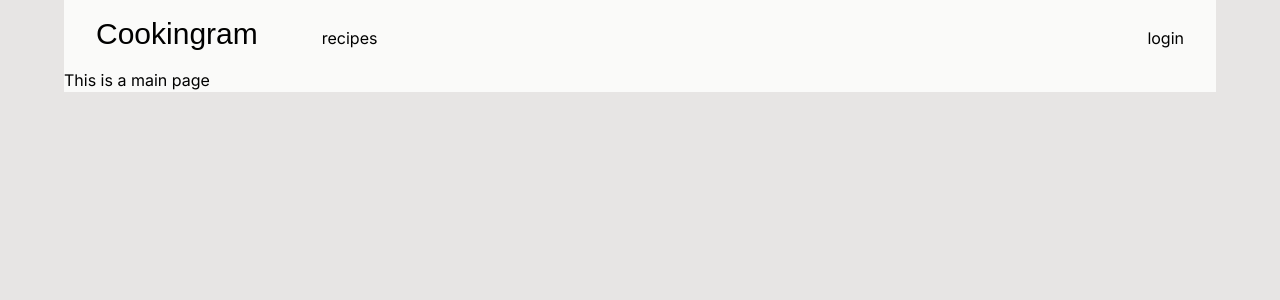
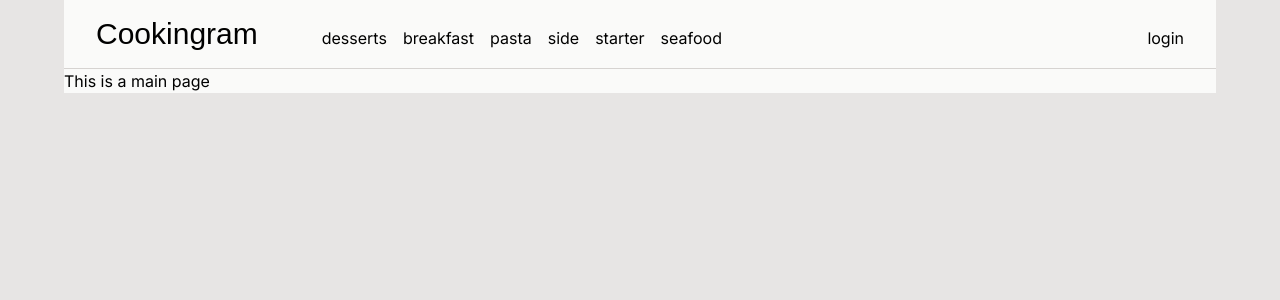
Before and after one commit to AlFerries/cookingram, a Next.js app: page / in a window 1280 px wide. Shown: the top 300 px of the page. Built offline with nearby package versions, Linux system fonts and the light colour scheme; a web font is replaced by a local one.

Commit message:
fixed 404 page, added categories

```diff
--- a/src/app/layout.js
+++ b/src/app/layout.js
@@ -19,6 +19,7 @@ export default function RootLayout({ children }) {
       >
         <Container>
           <Header />
+          <hr className="border-stone-300"/>
           {children}
           {/* <Footer /> */}
         </Container>
--- /dev/null
+++ b/src/app/not-found.js
@@ -0,0 +1,8 @@
+export default function NotFound() {
+  return (
+    <div className="flex flex-col items-center justify-center h-screen text-center bg-white text-gray-800 px-4">
+      <h1 className="text-6xl font-bold mb-4">404</h1>
+      <p className="text-xl mb-8">Page not found</p>
+    </div>
+  );
+}
--- a/src/app/recipe/[id]/page.js
+++ b/src/app/recipe/[id]/page.js
@@ -1,6 +1,7 @@
 import { parseMealDBRecipe, fetchMealBD } from "@/libs/mealDb";
 import Image from "next/image";
-import { notFound } from "next/navigation";
+import NotFound from "@/app/not-found";
+
 
 // TODO: bautify page, convert into recipe page
 
@@ -8,7 +9,7 @@ export default async function Home({ params }) {
 
   const { id } = await params;
   const { recipes : recipe, err } = await fetchMealBD(`${process.env.NEXT_PUBLIC_MDB_GET_RECIPE_ID}${id}`, parseMealDBRecipe);
-  if (err) return notFound();
+  if (err) return <NotFound />;
 
   const { name, category, region, instructions, image, source, ingredients } = recipe
 
--- a/src/app/recipes/page.js
+++ b/src/app/recipes/[type]/page.js
@@ -1,6 +1,6 @@
 import RecipeCard from "@/components/recipe_card";
 import { parseMealsList, fetchMealBD } from "@/libs/mealDb";
-import Link from "next/link";
+import NotFound from "@/app/not-found";
 
 // TODO: change URL to All recipes in .env
 // TODO: handle errors, check response is ok (??)
@@ -8,10 +8,12 @@ import Link from "next/link";
 // TODO: set timeout for fetching to show an error to user if tech is failed
 // TODO: beautify to make a list of recipe cards
 
-export default async function Home() {
+export default async function Home({ params }) {
 
-  const { recipes, err } = await fetchMealBD(process.env.NEXT_PUBLIC_MDB_GET_RECIPES, parseMealsList)
-  if (err) return;
+  const { type } = params
+
+  const { recipes, err } = await fetchMealBD(`${process.env.NEXT_PUBLIC_MDB_GET_RECIPES}${type}`, parseMealsList)
+  if (err) return <NotFound />;
 
   return(
     <>
--- a/src/components/header.js
+++ b/src/components/header.js
@@ -6,8 +6,13 @@ const lilyFont = Lily_Script_One({subsets:['latin'], weight:['400']});
 const Header = () => (
   <nav className="py-4 px-8 flex items-baseline relative">
     <h1 className={`${lilyFont.className} antialiased text-3xl font-extrabold pr-16`}><Link href="/">Cookingram</Link></h1>
-    <ul>
-      <li><Link href="/recipes">recipes</Link></li>
+    <ul className="flex gap-4">
+      <li><Link href="/recipes/dessert">desserts</Link></li>
+      <li><Link href="/recipes/breakfast">breakfast</Link></li>
+      <li><Link href="/recipes/pasta">pasta</Link></li>
+      <li><Link href="/recipes/side">side</Link></li>
+      <li><Link href="/recipes/starter">starter</Link></li>
+      <li><Link href="/recipes/seafood">seafood</Link></li>
     </ul>
     <button className="ml-auto"><Link href="/login">login</Link></button>
   </nav>
```
Also changed, not shown: src/app/recipes/[type]/loading.js (renamed from src/app/recipes/loading.js).
